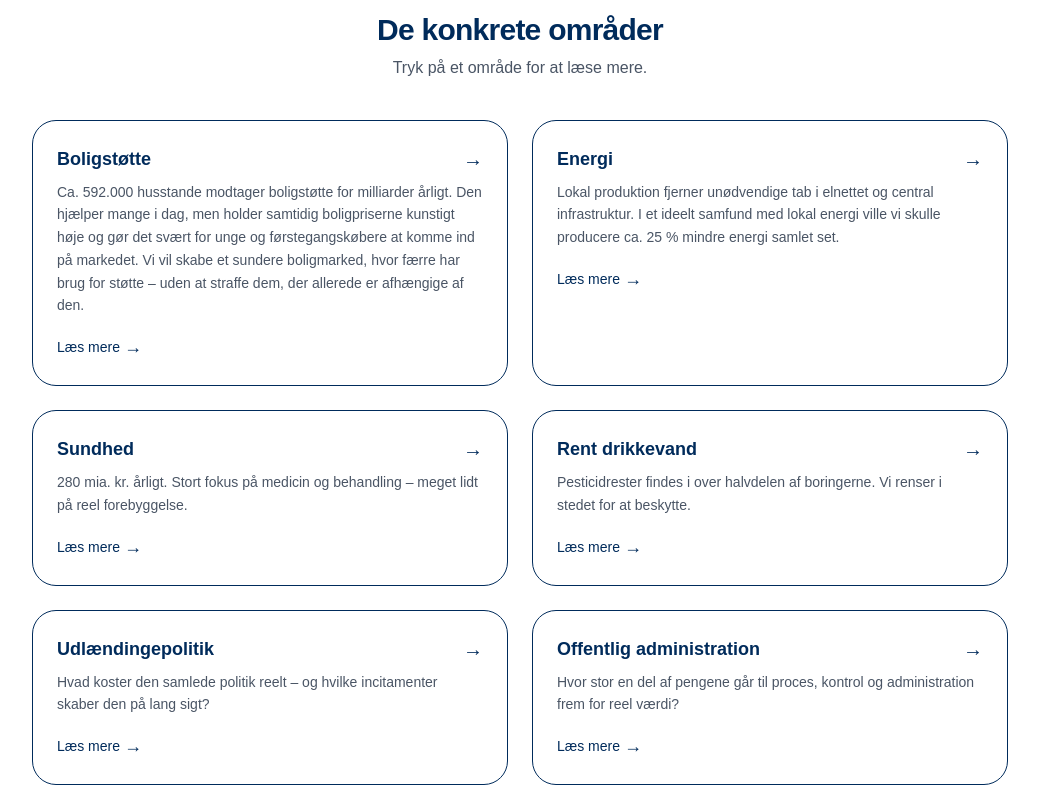
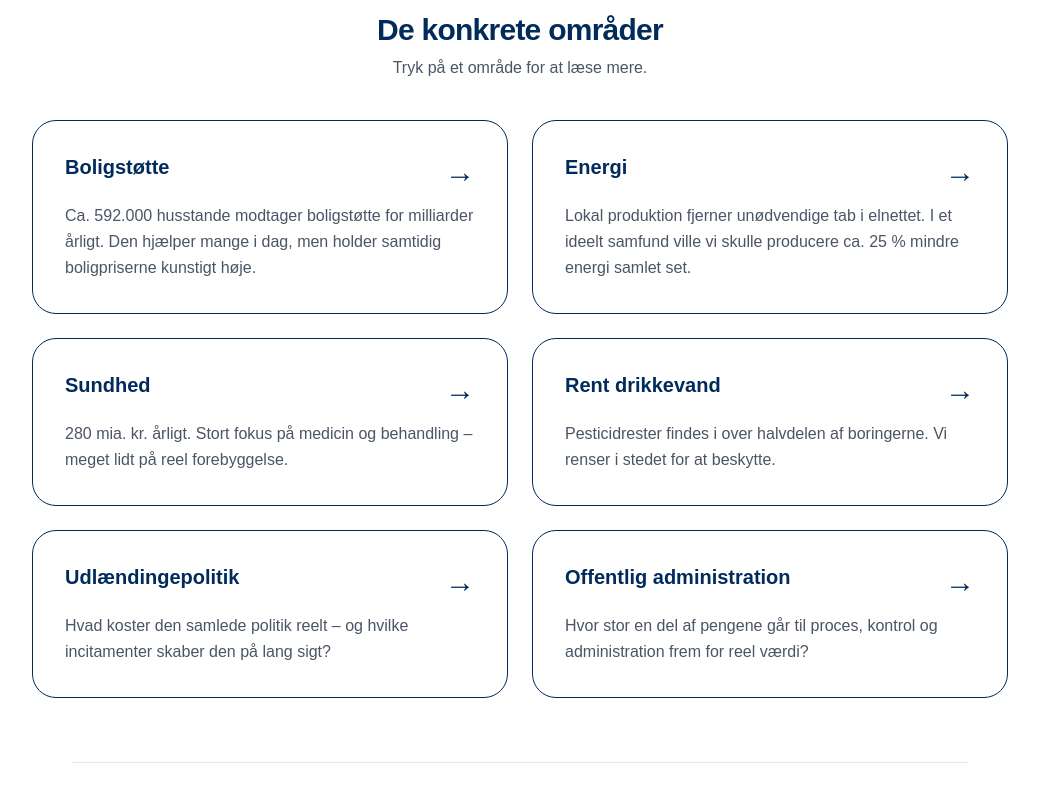
Before and after one commit to synlighed-nu/synlighed-nu-clean, a Next.js app: page / in a window 1280 px wide. Shown: the part 3320-4120 px from the top of the page, without its empty margins (120-1159 px from the left). Built offline with nearby package versions, Linux system fonts and the light colour scheme.

Commit message:
Update _ConcreteAreas.tsx

```diff
--- a/app/components/_ConcreteAreas.tsx
+++ b/app/components/_ConcreteAreas.tsx
@@ -1,37 +1,16 @@
 'use client';
 
 import React from 'react';
+import Link from 'next/link';
 
-interface ConcreteAreasProps {
-  showExplanation: (title: string, text: string) => void;
-}
-
-export default function ConcreteAreas({ showExplanation }: ConcreteAreasProps) {
+export default function ConcreteAreas() {
   const areas = [
-    {
-      title: "Boligstøtte",
-      desc: "Ca. 592.000 husstande modtager boligstøtte for milliarder årligt. Den hjælper mange i dag, men holder samtidig boligpriserne kunstigt høje og gør det svært for unge og førstegangskøbere at komme ind på markedet. Vi vil skabe et sundere boligmarked, hvor færre har brug for støtte – uden at straffe dem, der allerede er afhængige af den."
-    },
-    {
-      title: "Energi",
-      desc: "Lokal produktion fjerner unødvendige tab i elnettet og central infrastruktur. I et ideelt samfund med lokal energi ville vi skulle producere ca. 25 % mindre energi samlet set."
-    },
-    {
-      title: "Sundhed",
-      desc: "280 mia. kr. årligt. Stort fokus på medicin og behandling – meget lidt på reel forebyggelse."
-    },
-    {
-      title: "Rent drikkevand",
-      desc: "Pesticidrester findes i over halvdelen af boringerne. Vi renser i stedet for at beskytte."
-    },
-    {
-      title: "Udlændingepolitik",
-      desc: "Hvad koster den samlede politik reelt – og hvilke incitamenter skaber den på lang sigt?"
-    },
-    {
-      title: "Offentlig administration",
-      desc: "Hvor stor en del af pengene går til proces, kontrol og administration frem for reel værdi?"
-    }
+    { title: "Boligstøtte", desc: "Ca. 592.000 husstande modtager boligstøtte for milliarder årligt. Den hjælper mange i dag, men holder samtidig boligpriserne kunstigt høje.", href: "/boligstotte" },
+    { title: "Energi", desc: "Lokal produktion fjerner unødvendige tab i elnettet. I et ideelt samfund ville vi skulle producere ca. 25 % mindre energi samlet set.", href: "/energi" },
+    { title: "Sundhed", desc: "280 mia. kr. årligt. Stort fokus på medicin og behandling – meget lidt på reel forebyggelse.", href: "/sundhed" },
+    { title: "Rent drikkevand", desc: "Pesticidrester findes i over halvdelen af boringerne. Vi renser i stedet for at beskytte.", href: "/rent_drikkevand" },
+    { title: "Udlændingepolitik", desc: "Hvad koster den samlede politik reelt – og hvilke incitamenter skaber den på lang sigt?", href: "/udlaendingepolitik" },
+    { title: "Offentlig administration", desc: "Hvor stor en del af pengene går til proces, kontrol og administration frem for reel værdi?", href: "/offentlig_administration" }
   ];
 
   return (
@@ -43,20 +22,17 @@ export default function ConcreteAreas({ showExplanation }: ConcreteAreasProps) {
 
       <div className="grid md:grid-cols-2 gap-6">
         {areas.map((item, i) => (
-          <div
+          <Link
             key={i}
-            onClick={() => showExplanation(item.title, item.desc)}
-            className="group border rounded-3xl p-6 hover:border-[#002B5B] hover:shadow-md transition-all cursor-pointer"
+            href={item.href}
+            className="group border rounded-3xl p-8 hover:border-[#002B5B] hover:shadow-md transition-all block"
           >
-            <div className="flex justify-between items-start mb-2">
-              <h4 className="font-semibold text-lg pr-4 group-hover:text-[#002B5B]">{item.title}</h4>
-              <span className="text-[#002B5B] text-xl flex-shrink-0">→</span>
+            <div className="flex justify-between items-start mb-4">
+              <h4 className="font-semibold text-xl group-hover:text-[#002B5B]">{item.title}</h4>
+              <span className="text-[#002B5B] text-3xl leading-none mt-1">→</span>
             </div>
-            <p className="text-sm text-gray-600 leading-relaxed">{item.desc}</p>
-            <div className="mt-4 text-sm font-medium text-[#002B5B] flex items-center gap-1">
-              Læs mere <span className="text-lg">→</span>
-            </div>
-          </div>
+            <p className="text-gray-600 leading-relaxed">{item.desc}</p>
+          </Link>
         ))}
       </div>
     </div>
```
